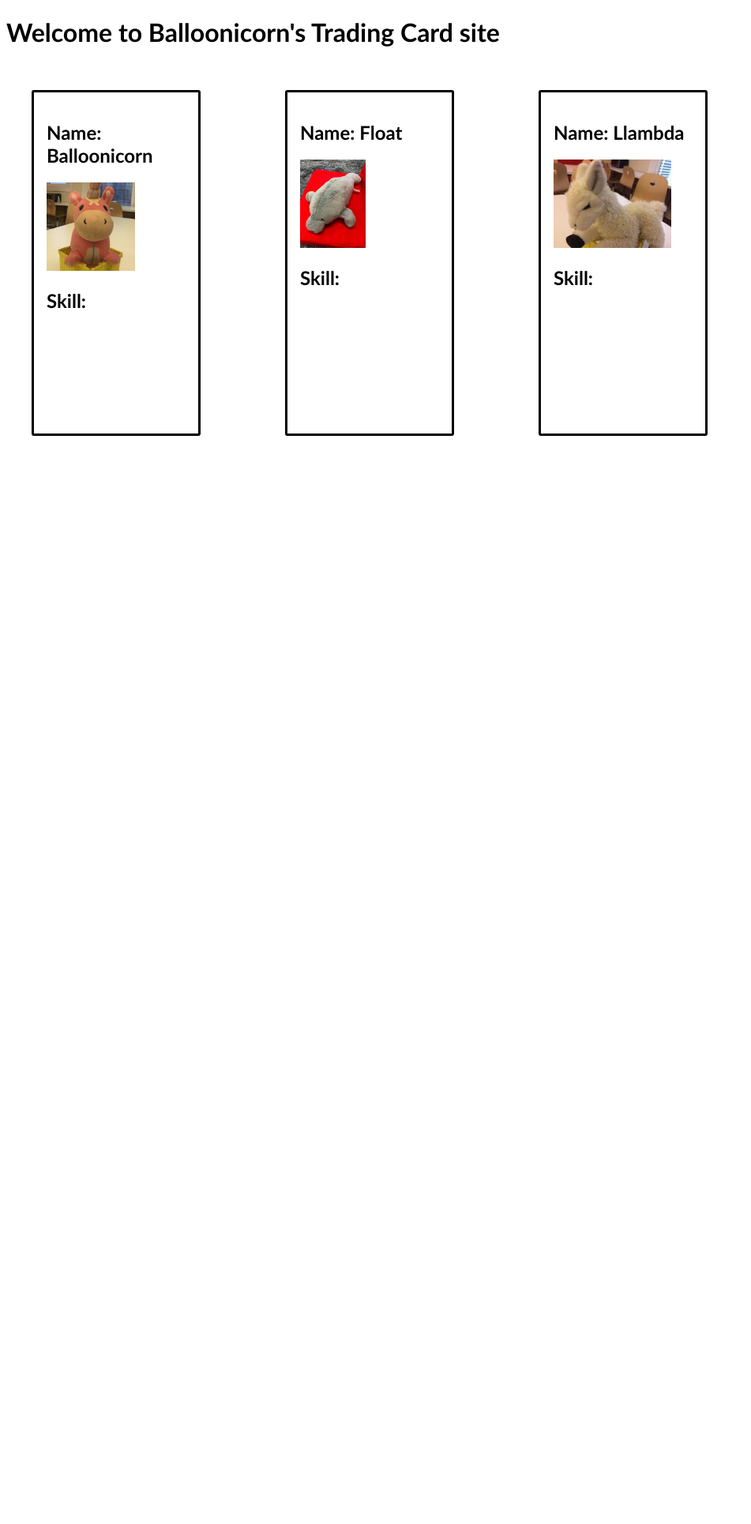
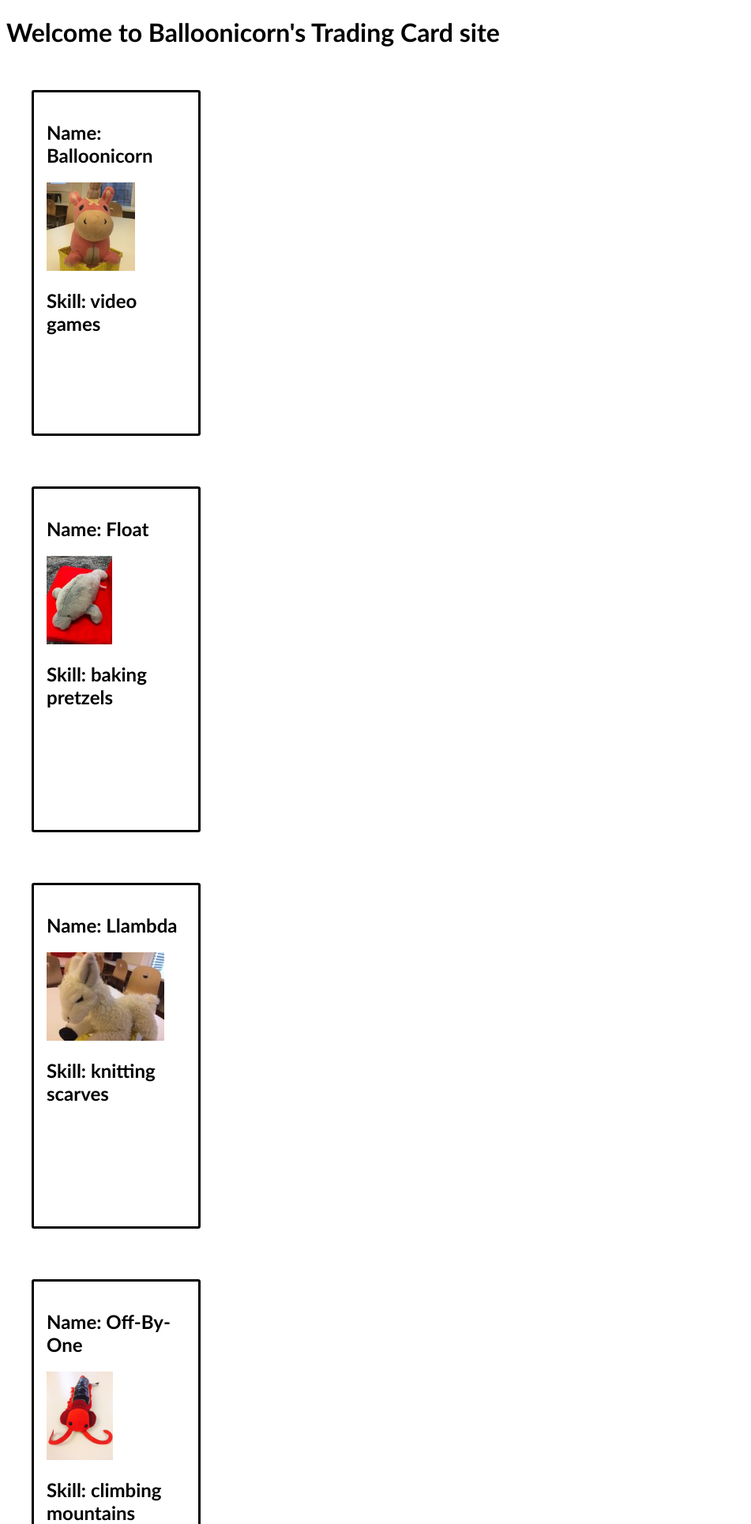
Before and after one commit to jenniferlei/hb-lab24-react-trading-cards, a Flask app: page /cards in a window 1280 px wide. Shown: the top 1930 px of the page at 79% size, without its empty margins (0-951 px from the left). Before the commit the page ends 552 px from the top, so only its background shows below. Run offline with Flask 2, Linux system fonts and the light colour scheme; some libraries are stand-ins or nearby versions.

Commit message:
Updated tradingCard.jsx

```diff
--- a/static/js/tradingCard.jsx
+++ b/static/js/tradingCard.jsx
@@ -2,33 +2,98 @@
 
 const tradingCardData = [
   {
-    name: 'Balloonicorn',
-    skill: 'video games',
-    imgUrl: '/static/img/balloonicorn.jpg',
+    name: "Balloonicorn",
+    skill: "video games",
+    imgUrl: "/static/img/balloonicorn.jpg",
+    cardId: 1,
+  },
+  {
+    name: "Float",
+    skill: "baking pretzels",
+    imgUrl: "/static/img/float.jpg",
+    cardId: 2,
+  },
+  {
+    name: "Llambda",
+    skill: "knitting scarves",
+    imgUrl: "/static/img/llambda.jpg",
+    cardId: 3,
+  },
+  {
+    name: "Off-By-One",
+    skill: "climbing mountains",
+    imgUrl: "/static/img/off-by-one.jpeg",
+    cardId: 4,
+  },
+  {
+    name: "Seed.py",
+    skill: "making curry dishes",
+    imgUrl: "/static/img/seedpy.jpeg",
+    cardId: 5,
+  },
+  {
+    name: "Polymorphism",
+    skill: "costumes",
+    imgUrl: "/static/img/polymorphism.jpeg",
+    cardId: 6,
+  },
+  {
+    name: "Short Stack Overflow",
+    skill: "ocean animal trivia",
+    imgUrl: "/static/img/shortstack-overflow.jpeg",
+    cardId: 7,
+  },
+  {
+    name: "Merge",
+    skill: "bullet journaling",
+    imgUrl: "/static/img/merge.png",
+    cardId: 8,
   },
 ];
+
+
+const allTradingCards = (tradingCardArray) => {
+  const tradingCardComponents = [];
+
+  for (const tradingCard of tradingCardArray) {
+    tradingCardComponents.push(`<TradingCard name="${tradingCard.name} skill="${tradingCard.skill}" imgUrl="${tradingCard.imgUrl}" />`);
+  }
+
+  return tradingCardComponents;
+};
+
+console.log(allTradingCards(tradingCardData));
+
 
 function TradingCard(props) {
   return (
     <div className="card">
       <h2>Name: {props.name}</h2>
       <img src={props.imgUrl} alt="profile" />
-      <h2>Skill: </h2>
+      <h2>Skill: {props.skill}</h2>
     </div>
   );
 }
 
-ReactDOM.render(
-  <TradingCard name="Balloonicorn" skill="video games" imgUrl="/static/img/balloonicorn.jpg" />,
-  document.querySelector('#balloonicorn')
-);
+
+function TradingCardContainer(props) {
+  const tradingCardComponents = [];
+
+  for (const tradingCard of tradingCardData) {
+    tradingCardComponents.push(<TradingCard
+      name={tradingCard.name}
+      skill={tradingCard.skill}
+      imgUrl={tradingCard.imgUrl} />
+    );
+  }
+  return (
+    <React.Fragment>
+      {tradingCardComponents}
+    </React.Fragment>
+  );
+}
 
 ReactDOM.render(
-  <TradingCard name="Float" skill="baking pretzels" imgUrl="/static/img/float.jpg" />,
-  document.querySelector('#float')
+  <TradingCardContainer />,
+  document.querySelector('#all-cards')
 );
-
-ReactDOM.render(
-  <TradingCard name="Llambda" skill="knitting scarves" imgUrl="/static/img/llambda.jpg" />,
-  document.querySelector('#llambda')
-);
--- a/templates/cards.html
+++ b/templates/cards.html
@@ -9,14 +9,8 @@
 
 {% block body %}
 <div class="grid">
-  <!-- Mount Balloonicorn's card on to this element. -->
-  <div id="balloonicorn"></div>
-
-  <!-- Mount Float's card on to this element. -->
-  <div id="float"></div>
-
-  <!-- Mount Llambda's card on to this element. -->
-  <div id="llambda"></div>
+  <!-- Mount all cards on to this element. -->
+  <div id="all-cards"></div>
 </div>
 
 {% endblock %}
```
